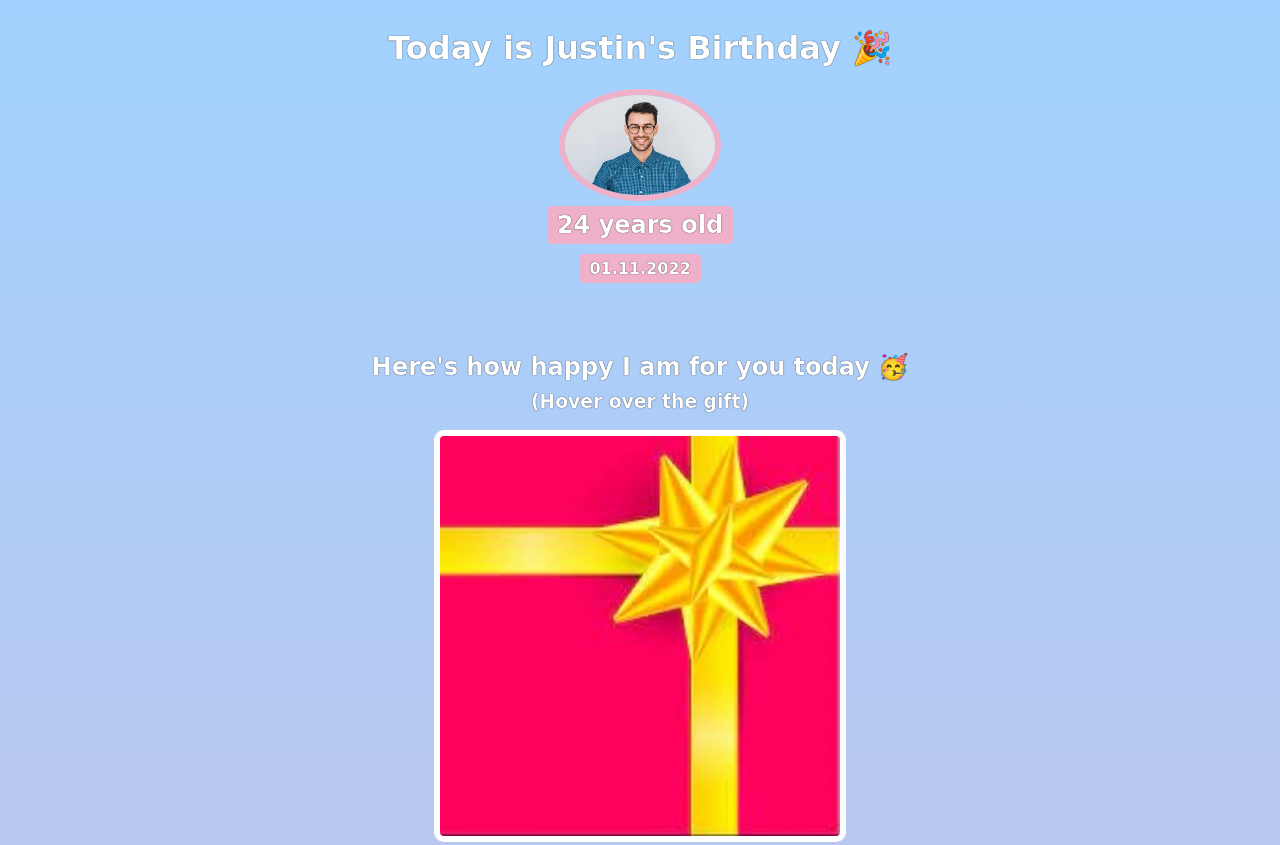
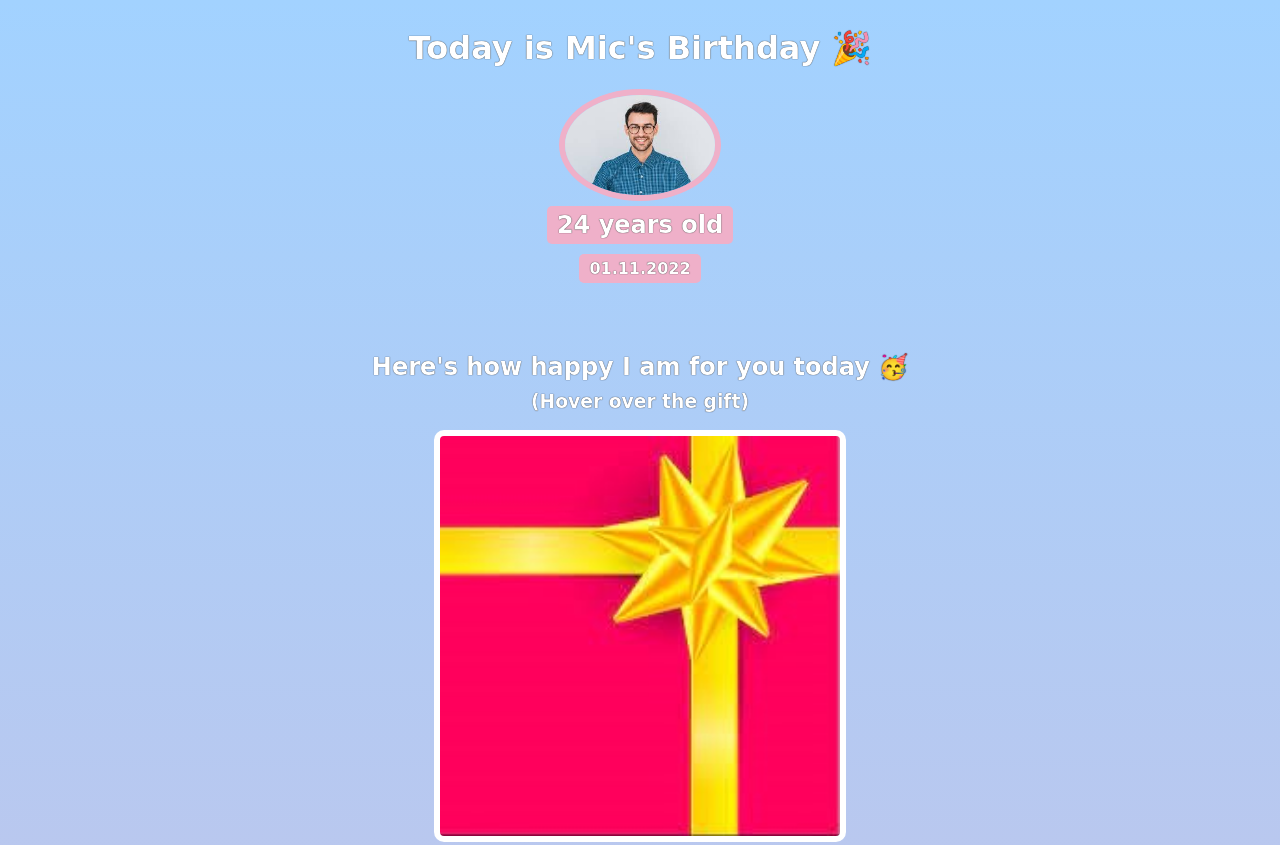
Before and after one commit to sbhosale0701/birthday-gift-site, a plain HTML site: page index.html in a window 1280 px wide. Shown: the top 845 px of the page. Drawn offline with Linux system fonts and the light colour scheme; a web font is replaced by a local one.

Commit message:
Change the name to Mic

```diff
--- a/index.html
+++ b/index.html
@@ -12,7 +12,7 @@
 </head>
 <body>
     <div id="header"></div>
-        <h1>Today is Justin's Birthday &#127881</h1>
+        <h1>Today is Mic's Birthday &#127881</h1>
         <img id="bff-img" src="images/john.jpg">
         <h2 id="bday-age">24 years old</h2>
         <h4 id="bday-date">01.11.2022</h4>
```
